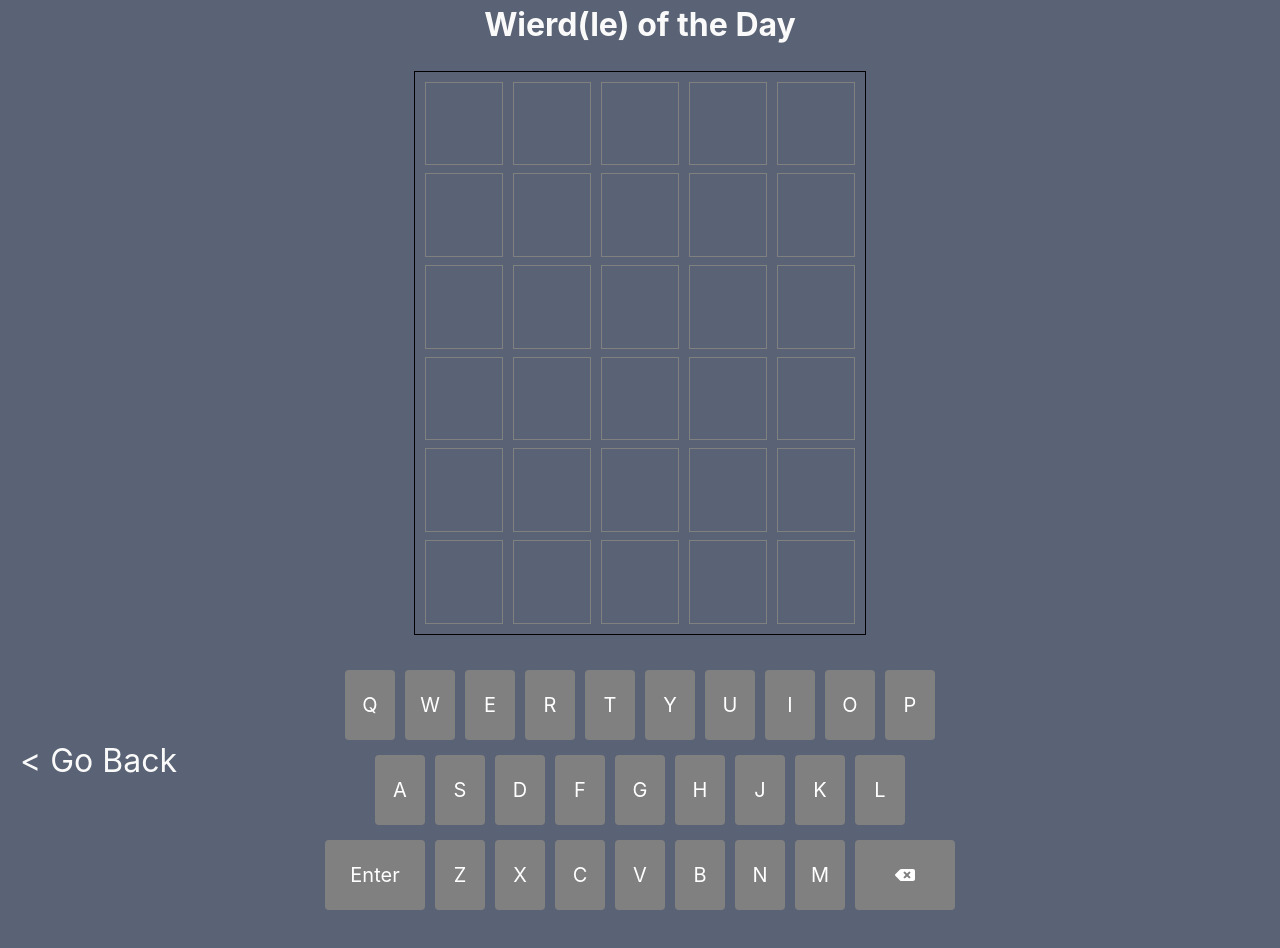
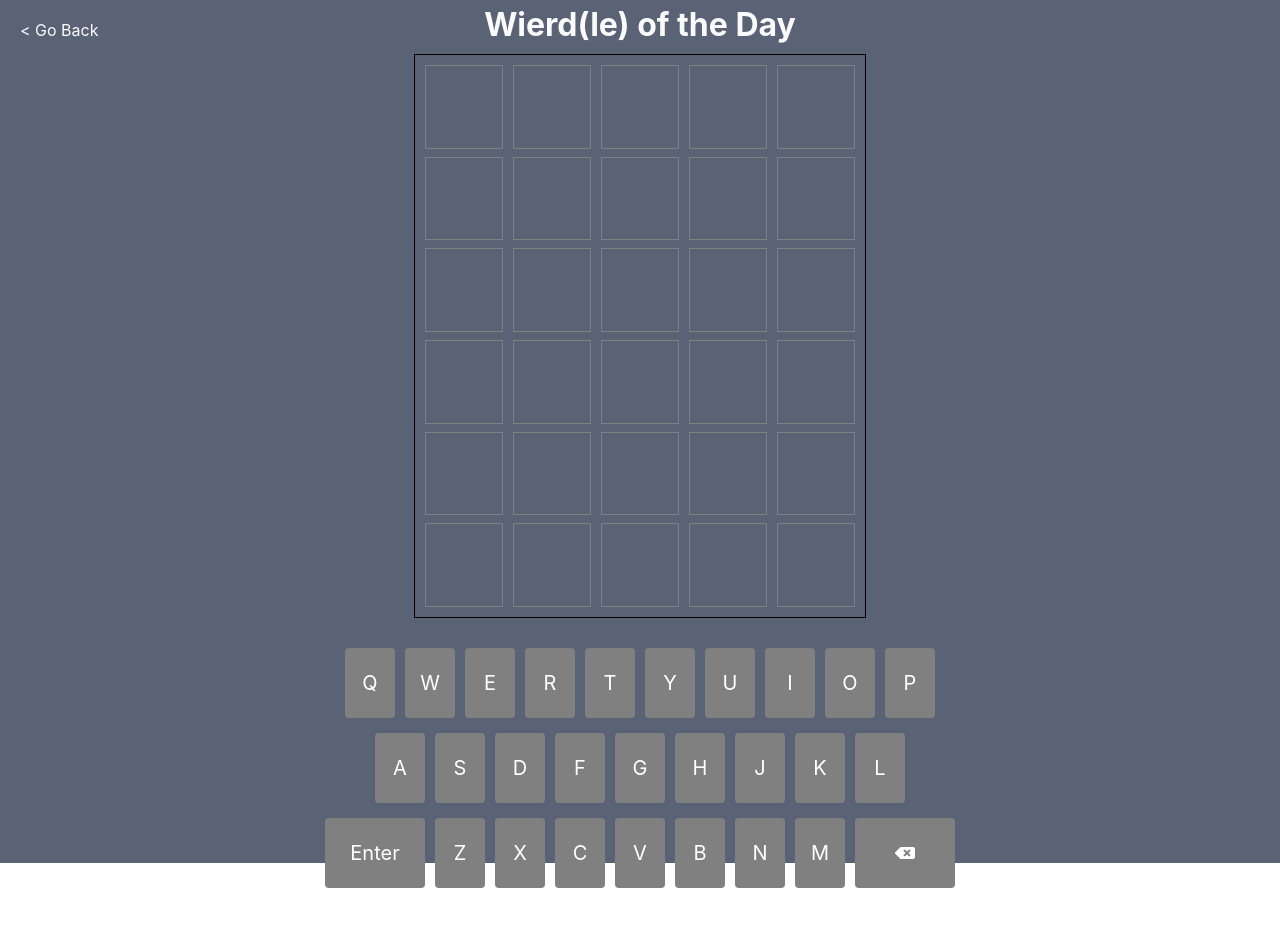
Before and after one commit to michaelin-96/Wierdle, a React (Create React App) app in the folder Wierdle-app/: page / in a window 1280 px wide. Both pictures are taken after a click on the button 640 px from the left and 310 px from the top of the page. Shown: the top 948 px of the page. After the commit the page ends 893 px from the top, so only its background shows below. Built offline with nearby package versions, Linux system fonts and the light colour scheme.

Commit message:
MVP Frontend

```diff
--- a/Wierdle-app/src/App.jsx
+++ b/Wierdle-app/src/App.jsx
@@ -42,6 +42,7 @@ export default function App () {
   }
 
   const handleBackspace = () => {
+    if (endGame.attemptsLeft) {
       if (currentIdx.column > 0) {
         let tempBoard = board;
         tempBoard[currentIdx.row][currentIdx.column - 1] = '';
@@ -49,8 +50,10 @@ export default function App () {
         setCurrentIdx({...currentIdx, column: currentIdx.column - 1})
       }
     }
+  }
 
   const handleEnter = () => {
+    if (endGame.attemptsLeft) {
       if (currentIdx.column === 5) {
         // need to send an axios request to our server, to check if word exists, if doesnt exist
         let tempArr = [board[currentIdx.row][0], board[currentIdx.row][1], board[currentIdx.row][2], board[currentIdx.row][3], board[currentIdx.row][4]];
@@ -63,13 +66,16 @@ export default function App () {
         }
       }
     }
+  }
 
   const handleLetterSelect = (letter) => {
+    if (endGame.attemptsLeft) {
       if (currentIdx.row < 6 && currentIdx.column < 5) {
         let tempBoard = board;
         tempBoard[currentIdx.row][currentIdx.column] = letter;
         setBoard(tempBoard);
         setCurrentIdx({...currentIdx, column: currentIdx.column + 1})
+      }
     }
   }
 
--- a/Wierdle-app/src/Homepage/Homepage.jsx
+++ b/Wierdle-app/src/Homepage/Homepage.jsx
@@ -17,8 +17,9 @@ const HowToButton = styled.button`
   width: 175px;
   cursor: pointer;
   &:hover {
-    background-color: #38f547;
-
+    background-color: #538d4e;
+    color: #fafafa;
+    font-weight: bolder;
   }
   &:hover::after {
     content: 'See How to Play';
@@ -41,14 +42,15 @@ const WOTDButton = styled.button`
   height: 75px;
   cursor: pointer;
   &:hover {
-    background-color: #38f547;
-
+    background-color: #538d4e;
+    color: #fafafa;
+    font-weight: bolder;
   }
   &:hover::after {
     content: 'Play!';
   }
   &::after {
-    content: 'Wierd(le) of the Day (Original)';
+    content: 'Wierd(le) of the Day (Normal)';
   }
 `
 const StatButton = styled.button`
@@ -63,8 +65,9 @@ const StatButton = styled.button`
   width: 175px;
   cursor: pointer;
   &:hover {
-    background-color: #38f547;
-
+    background-color: #538d4e;
+    color: #fafafa;
+    font-weight: bolder;
   }
   &:hover::after {
     content: 'View Stats';
--- a/Wierdle-app/src/Stats/Stats.jsx
+++ b/Wierdle-app/src/Stats/Stats.jsx
@@ -3,14 +3,21 @@ import styled from 'styled-components';
 
 import {AllWordle} from '../App.jsx';
 
+const Header = styled.h2`
+  font-size: 2em;
+  margin-top:5px;
+  margin-bottom: 10px;
+`
+
 const BackIcon = styled.div`
-  font-size: 2em;
+  font-size: 1em;
   cursor: pointer;
   &:hover {
     color: #56e8e6;
+    font-weight: bolder;
   }
   position: absolute;
-  bottom: 20px;
+  top: 20px;
   left: 20px;
 `
 
@@ -21,7 +28,8 @@ export default function Stats () {
 
   return (
     <>
-      <div>Statistics</div>
+      <Header>Statistics</Header>
+      <div>In Development</div>
       <BackIcon onClick={() => setPage('homepage')}>{'< Go Back'}</BackIcon>
     </>
   );
--- a/Wierdle-app/src/WOTD/EndGame.jsx
+++ b/Wierdle-app/src/WOTD/EndGame.jsx
@@ -2,13 +2,26 @@ import React, {useState, useContext, useEffect} from 'react';
 import styled from 'styled-components';
 import {AllWordle} from '../App.jsx';
 
+const EndGameBodyWin = styled.h5`
+  margin-top: 5px;
+  margin-bottom: 5px;
+  color: #538d4e;
+`
+
+const EndGameBodyL = styled.h5`
+  margin-top: 5px;
+  margin-bottom: 5px;
+  color: #f07171;
+`
+
 export default function EndGame () {
 
-  let {endGame} = useContext(AllWordle);
+  let {endGame, wordOTD, currentIdx} = useContext(AllWordle);
 
   return (
     <>
-      {endGame.correct ? <h1>You Win!</h1> : <h1>You Lose!</h1>}
+    <br></br>
+      {endGame.correct ? <EndGameBodyWin>You Win! <br></br> It took you {currentIdx.row} turn(s)! </EndGameBodyWin> : <EndGameBodyL>You Lose! <br></br> The Correct Word Was: {wordOTD} </EndGameBodyL>}
     </>
   );
 }
--- a/Wierdle-app/src/WOTD/Keyboard.jsx
+++ b/Wierdle-app/src/WOTD/Keyboard.jsx
@@ -7,8 +7,8 @@ import { FaBackspace } from "react-icons/fa";
 
 const KeyboardContainer = styled.div`
   width: 700px;
-  height: 300px;
-  margin-top: 25px;
+  height: 225px;
+  margin-top: 20px;
 `
 const KeyboardRow = styled.div`
   display: flex;
@@ -58,15 +58,17 @@ export default function Keyboard () {
   const row3 = ['Z', 'X', 'C', 'V', 'B', 'N', 'M'];
   const alphabet = [...row1, ...row2, ...row3];
 
-  let {handleEnter, handleBackspace, handleLetterSelect} = useContext(AllWordle);
+  let {handleEnter, handleBackspace, handleLetterSelect, endGame} = useContext(AllWordle);
 
   const handleKeyboardInput = useCallback((e) => {
+    if (endGame.attemptsLeft) {
       if (e.key === 'Enter') {
         handleEnter();
       } else if (e.key === 'Backspace') {
         handleBackspace();
       } else if (alphabet.indexOf(e.key.toUpperCase()) !== -1) {
         handleLetterSelect(e.key.toUpperCase());
+      }
     }
   })
 
--- a/Wierdle-app/src/WOTD/WOTD.jsx
+++ b/Wierdle-app/src/WOTD/WOTD.jsx
@@ -11,16 +11,18 @@ import EndGame from './EndGame.jsx';
 const Header = styled.h2`
   font-size: 2em;
   margin-top:5px;
+  margin-bottom: 10px;
 `
 
 const BackIcon = styled.div`
-  font-size: 2em;
+  font-size: 1em;
   cursor: pointer;
   &:hover {
     color: #56e8e6;
+    font-weight: bolder;
   }
   position: absolute;
-  bottom: 20px;
+  top: 20px;
   left: 20px;
 
 `
@@ -32,9 +34,11 @@ export default function WOTD () {
 
   return (
     <>
-      <Header>Wierd(le) of the Day</Header>
+      <Header>Wierd(le) of the Day
+      {endGame.attemptsLeft ? <></> : <EndGame />}
+      </Header>
       <Board />
-      {endGame.attemptsLeft ? <Keyboard /> : <EndGame />}
+      <Keyboard />
       <BackIcon onClick={() => setPage('homepage')}>{'< Go Back'}</BackIcon>
     </>
   );
```
Lines whose indentation alone changed are shown as unchanged.
